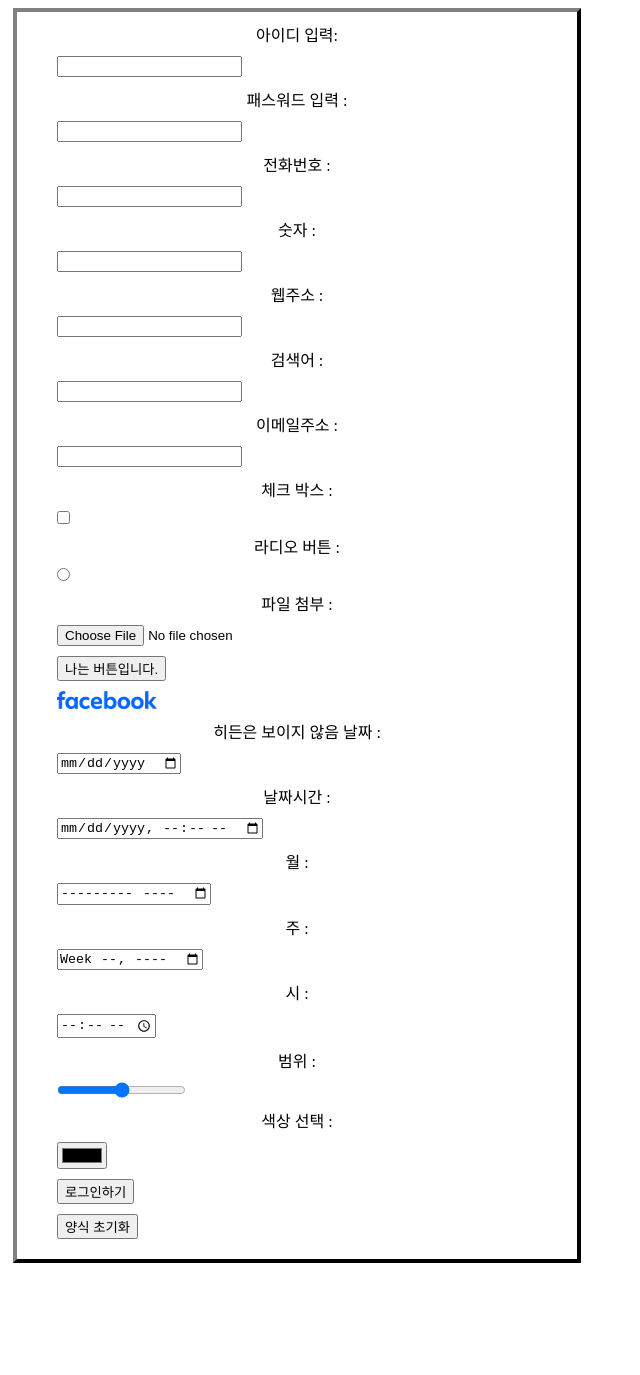
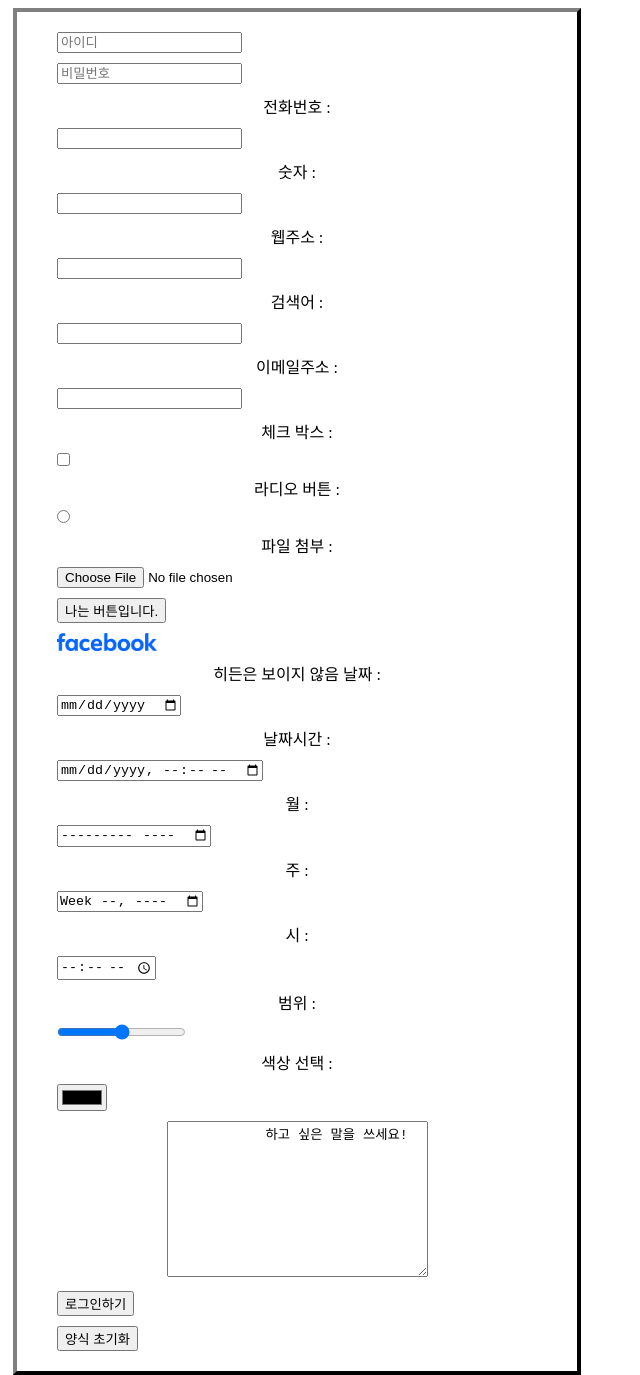
Before and after one commit to jongs985/WebStudy, a plain HTML site: page index.html in a window 1280 px wide. Shown: the part 1041-2416 px from the top of the page, without its empty margins (0-640 px from the left). Before the commit the page ends 2317 px from the top, so only its background shows below. Drawn offline with Linux system fonts and the light colour scheme.

Commit message:
form 수정 3

```diff
--- a/index.html
+++ b/index.html
@@ -53,8 +53,8 @@
 </a>
 <div id="login_form">
     <form action="#" method="get">
-        아이디 입력: <input type="text" name="" id="">
-        패스워드 입력 : <input type="password" name="" id="">
+        <input type="text" name="login_id" id="login_id" placeholder="아이디">
+        <input type="password" name="" id="" placeholder="비밀번호">
         전화번호 : <input type="tel" name="" id="">
         숫자 : <input type="number" name="" id="">
         웹주소 : <input type="url" name="" id="">
@@ -73,6 +73,9 @@
         시 : <input type="time">
         범위 : <input type="range">
         색상 선택 : <input type="color">
+        <textarea name="" id="" cols="30" rows="10">
+            하고 싶은 말을 쓰세요!
+        </textarea>
         <input type="submit" value="로그인하기">
         <input type="reset" value="양식 초기화">
     </form>
```
